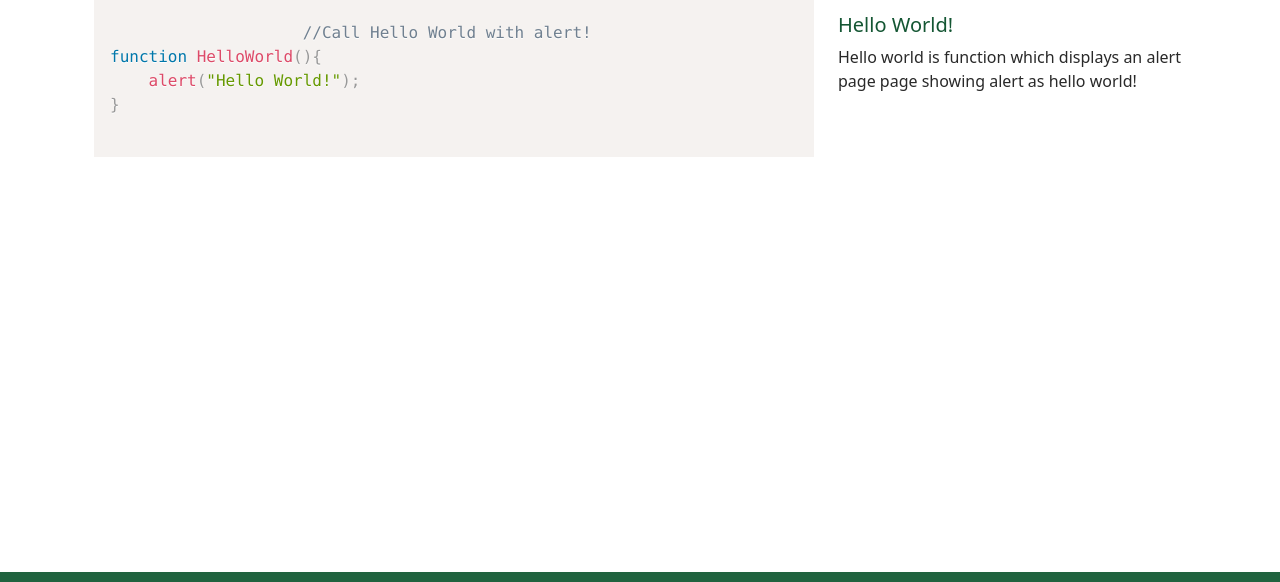
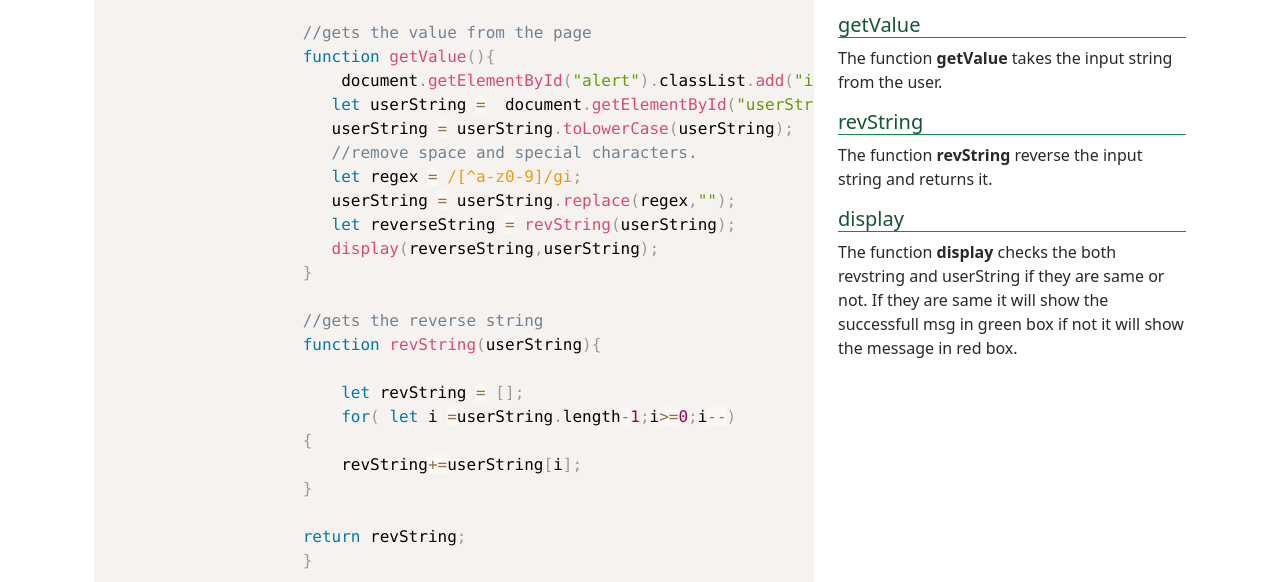
Before and after one commit to Aman152001/tacocat, a plain HTML site: page code.html in a window 1280 px wide. Shown: the part 146-728 px from the top of the page. Drawn offline with nearby package versions, Linux system fonts and the light colour scheme.

Commit message:
added the code page!

```diff
--- a/code.html
+++ b/code.html
@@ -2,7 +2,7 @@
 <html lang="en" class="h-100">
 
 <head>
-    <title>App Name: A Coding Project by Aman Yadav</title>
+    <title>Taco Cat: A Coding Project by Aman Yadav</title>
     <!-- Required meta tags -->
     <meta charset="utf-8">
     <meta name="viewport" content="width=device-width, initial-scale=1, shrink-to-fit=no">
@@ -22,7 +22,7 @@
 <!-- ==== Nav Section ==== -->
 <nav class="navbar navbar-expand-md navbar-light  fixed-top ">
     <div class="container-fluid">
-        <a class="navbar-brand" href="#">APP NAME</a>
+        <a class="navbar-brand" href="#">Taco Cat</a>
         <button class="navbar-toggler" type="button" data-bs-toggle="collapse" data-bs-target="#navbarCollapse"
             aria-controls="navbarCollapse" aria-expanded="false" aria-label="Toggle navigation">
             <span class="navbar-toggler-icon"></span>
@@ -56,16 +56,55 @@
         <div class="row row-cols-1 row-cols-lg-2">
             <div class="col-lg-8">
                 <pre class="line-numbers"><code class="language-javascript">
-                    //Call Hello World with alert!
-function HelloWorld(){
-    alert("Hello World!");
-}
+                    //gets the value from the page
+                    function getValue(){
+                        document.getElementById("alert").classList.add("invisible");
+                       let userString =  document.getElementById("userString").value;
+                       userString = userString.toLowerCase(userString);
+                       //remove space and special characters.
+                       let regex = /[^a-z0-9]/gi;
+                       userString = userString.replace(regex,"");
+                       let reverseString = revString(userString);
+                       display(reverseString,userString);
+                    }
+
+                    //gets the reverse string
+                    function revString(userString){
+
+                        let revString = [];
+                        for( let i =userString.length-1;i>=0;i--)
+                    {
+                        revString+=userString[i];
+                    }
+
+                    return revString;
+                    }
+
+                    //checks if the given reverse string is same as user input string
+                    function display(reverseString,userString){
+                        if(reverseString==userString){
+                            document.getElementById("alert").classList.add("alert-success");
+                            document.getElementById("msg").innerHTML = `Congrats it's a palindrome!`;
+
+                            document.getElementById("alert").classList.remove("alert-danger");
+                        }
+                        else{
+                            document.getElementById("alert").classList.add("alert-danger");
+                            document.getElementById("msg").innerHTML = `Sorry it's not a palindrome!`;
+                            document.getElementById("alert").classList.remove("alert-success");
+                        }
+                        document.getElementById("alert").classList.remove("invisible");
+                    }
                 </code></pre>
             </div>
             <div class="col-lg-4">
-                <p> The Code is structure in one function.</p>
-                <h5>Hello World!</h5>
-                <p> Hello world is function which displays an alert page page showing alert as hello world!</p>
+                <p> The Code is structure in three function.</p>
+                <h5 class="border-1 border-bottom border-success">getValue</h5>
+                <p> The function <b>getValue</b> takes the input string from the user.</p>
+                <h5 class="border-1 border-bottom border-success">revString</h5>
+                <p>The function <b> revString</b> reverse the input string and returns it.</p>
+                <h5 class="border-1 border-bottom border-success">display</h5>
+                <p> The function <b>display</b> checks the both revstring and userString if they are same or not. If they are same it will show the successfull msg in green box if not it will show the message in red box.</p>
             </div>
         </div>
     </div>
```
Also changed, not shown: js/site.js (+10 -9 lines).
